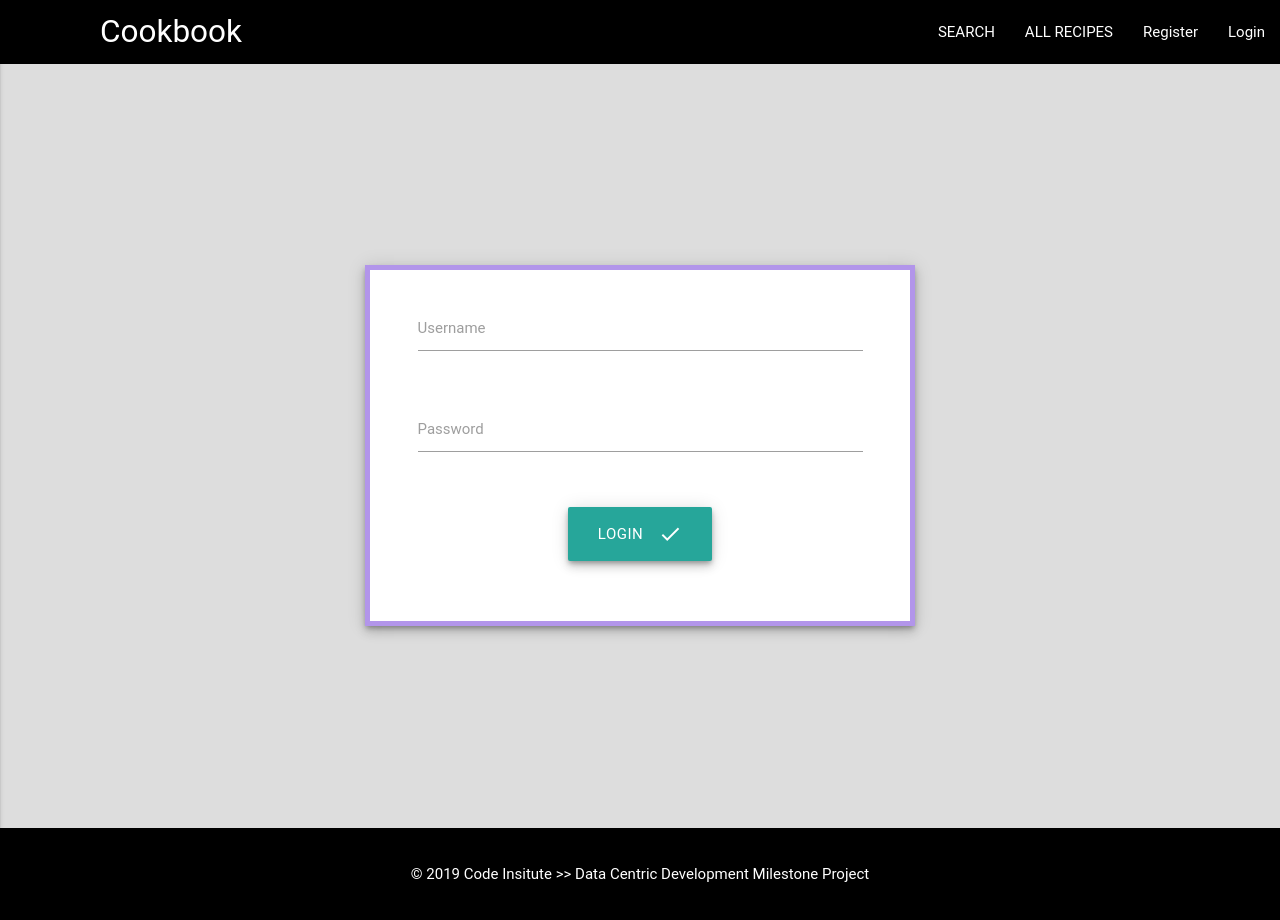
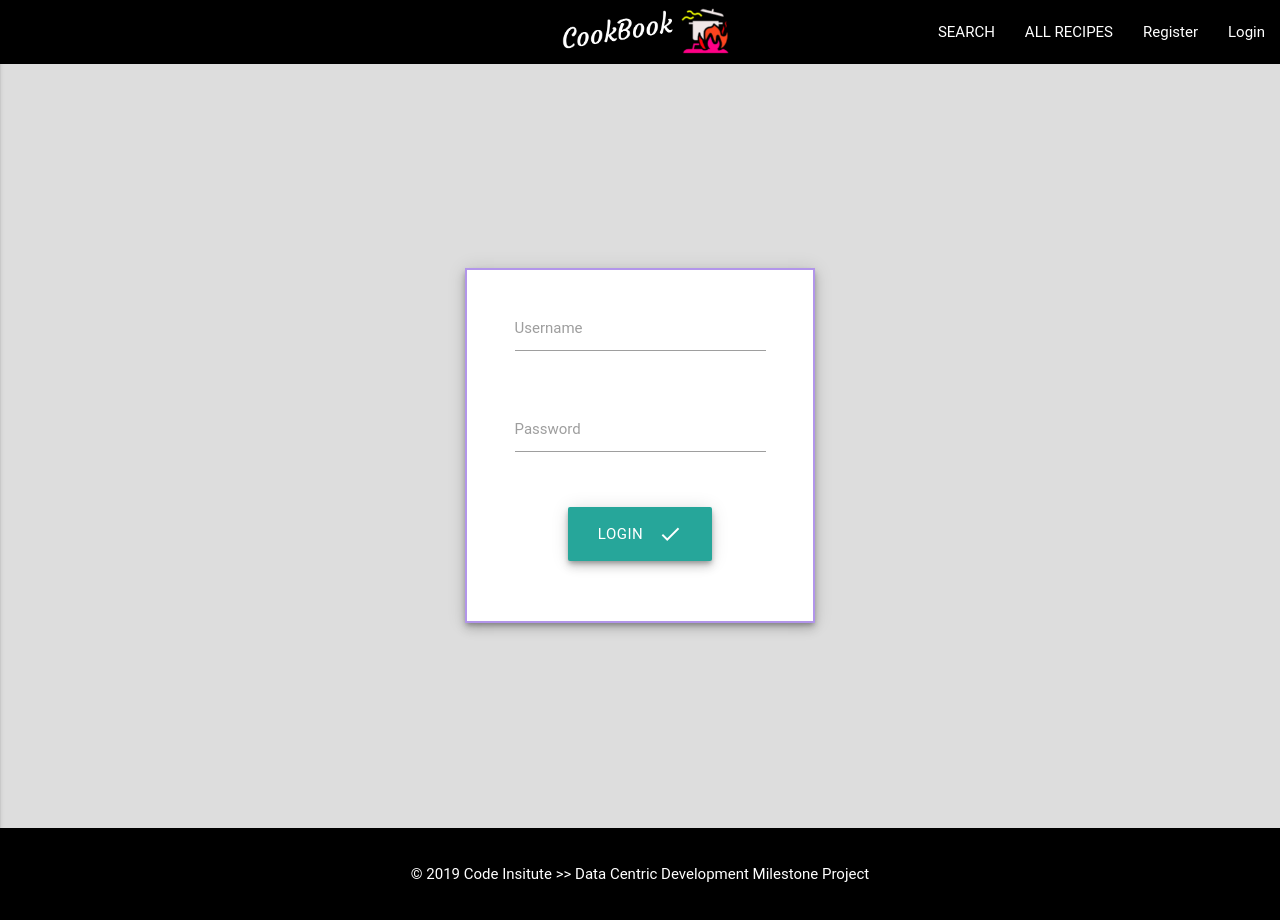
Before and after one commit to sywekpiorko1/milestone-data-centric-dev, a Flask app: page /addRecipe in a window 1280 px wide. Run offline with Flask 2, Linux system fonts and the light colour scheme; some libraries are stand-ins or nearby versions; some web fonts are replaced.

Commit message:
Add modal to recipe delete, add navbar logos

```diff
--- a/app.py
+++ b/app.py
@@ -10,6 +10,7 @@
 
 
 app = Flask(__name__)
+# app._static_folder = "static/images"
 
 # MongoDB config
 app.config['MONGO_URI'] = os.environ.get("MONGO_URI")
@@ -80,10 +81,10 @@
                                 '$orderby': {'views': -1}
                             }
                         )]
-    print("Top 10 recipes [name] order by [views] :  ")
+    print("Top 5 recipes [name] order by [views] :  ")
     for index,recipe in enumerate(filteredRecipes):
         print(recipe['meal'], recipe['views'])
-        if index == 10:
+        if index == 5:
             break
 
     # Default sort by ID >> greater id for last added to dbase
@@ -365,8 +366,6 @@
                 global upvotes_who_global
                 upvotes_who_global = list(the_recipe['upvotes_who'])
 
-                pp.pprint(the_recipe)
-
                 _categories = category_collection.find()
                 category_list = [category for category in _categories]
                 category_list_sorted = sorted(category_list, key=itemgetter('category_name'))
@@ -406,9 +405,7 @@
 def update_recipe(recipe_id):
     form_request_to_dict = request.form.to_dict()
     form_request_to_dict['ingredients'] = form_request_to_dict['ingredients'].split(",")
-    # pp.pprint(form_request_to_dict)
 
-    # update =( {'_id': ObjectId(recipe_id)},
     recipes_collection.update( {'_id': ObjectId(recipe_id)},
     {
         'meal':request.form.get('meal'),
@@ -425,8 +422,7 @@
         'photo':request.form.get('photo')
     } )
     recipe = recipes_collection.find_one({"_id": ObjectId(recipe_id)})
-    # pp.pprint(update)
-    # return redirect(url_for('index'))
+
     return render_template("view_recipe.html",
                         recipe=recipe,
                         title="View Recipe",
@@ -612,10 +608,12 @@
 
 if __name__ == '__main__':
     if os.environ.get("DEVELOPMENT"):
+        print("DEVELOPMENT")
         app.run(host=os.environ.get('IP'),
                 port=os.environ.get('PORT'),
                 debug=True)
     else:
+        print("NOT A DEVELOPMENT")
         app.run(host=os.environ.get('IP'),
                 port=os.environ.get('PORT'),
                 debug=False)
--- a/static/css/style.css
+++ b/static/css/style.css
@@ -41,8 +41,8 @@
 .container-width550 {
   background: white;
   padding: 20px 25px;
-  border: 5px solid rgba(175, 144, 233, 0.952);
-  width: 550px;
+  border: 2px solid rgba(175, 144, 233, 0.952);
+  width: 350px;
   height: auto;
   box-sizing: border-box;
   position: relative;
@@ -65,7 +65,7 @@
 
 .container-wide {
   background: white;
-  border: 5px solid rgba(175, 144, 233, 0.952);
+  border: 2px solid rgba(175, 144, 233, 0.952);
   padding: 20px 25px;
   margin-bottom: 20px;
 }
--- a/templates/base.html
+++ b/templates/base.html
@@ -14,7 +14,7 @@
   <header>
     <nav class="navbar">
       <div class="nav-wrapper black">
-        <a href="{{ url_for('index') }}" class="brand-logo left" style="margin-left: 100px">Cookbook</a>
+        <a href="{{ url_for('index') }}" class="brand-logo center"><img src="..\static\images\logo2.png" width="195" height="auto" style="margin-top: -0.2rem"></a>
         <a href="#" data-activates="mobile-demo" class="button-collapse"><i class="material-icons">menu</i></a>
         <ul class="right hide-on-med-and-down">
           <li><a href="{{ url_for('search_recipes') }}">SEARCH</a></li>
@@ -36,7 +36,8 @@
         </ul>
         <!--  ########################  Navbar/mobile ###########################   -->
         <ul class="side-nav" id="mobile-demo">
-          <li><a href="{{ url_for('search_recipes') }}">SEARCH</a></li>
+          <li><a href="{{ url_for('index') }}" class="brand-logo left"><img src="..\static\images\logo1.png" width="210" height="auto" style="margin-left: 2rem"></a></li>
+          <li><a href="{{ url_for('search_recipes') }}" style="margin-top: 8rem">SEARCH</a></li>
           <li><a href="{{ url_for('get_recipes', limit=8, offset=0) }}">ALL RECIPES</a></li>
           {% if session.user %}
           <li><a href="{{ url_for('add_recipe') }}">ADD RECIPE</a></li>
--- a/templates/profile.html
+++ b/templates/profile.html
@@ -13,11 +13,12 @@
       {% for recipe in profile_user_recipes %}
       <li class="collection-item avatar">
         <img src="{{recipe.photo}}" alt="{{recipe.meal}}" class="circle materialboxed">
+        <div class="myClicableBox">
           <span class="title"><a class="black-text"
               href="{{ url_for('view_recipe', recipe_id=recipe._id) }}">{{ recipe.meal }}</a></span>
           <p><span>Views: {{ recipe.views }}</span>&nbsp;&nbsp;&nbsp;&nbsp;&nbsp;<span>Upvotes:
               {{ recipe.upvotes }}</span> </p>
-        <!-- <a href="{{ url_for('view_recipe', recipe_id=recipe._id) }}" class="secondary-content"><i class="material-icons">edit</i></a> -->
+        </div>
       </li>
       {% endfor %}
     </ul>
@@ -31,11 +32,12 @@
       {% for recipe in upvoted_recipes %}
       <li class="collection-item avatar">
         <img src="{{recipe.photo}}" alt="{{recipe.meal}}" class="circle materialboxed">
+        <div class="myClicableBox">
           <span class="title"><a class="black-text"
               href="{{ url_for('view_recipe', recipe_id=recipe._id) }}">{{ recipe.meal }}</a></span>
           <p><span>Views: {{ recipe.views }}</span>&nbsp;&nbsp;&nbsp;&nbsp;&nbsp;<span>Upvotes:
               {{ recipe.upvotes }}</span> </p>
-        <!-- <a href="{{ url_for('view_recipe', recipe_id=recipe._id) }}" class="secondary-content"><i class="material-icons">edit</i></a> -->
+        </div>
       </li>
       {% endfor %}
     </ul>
```
Also changed, not shown: requirements.txt (+10 -1 lines), templates/recipes.html (+8 -1 lines), templates/view_recipe.html (+5 -4 lines), static/images/logo1.png (added), static/images/logo2.png (added). Lines whose indentation alone changed are shown as unchanged.
